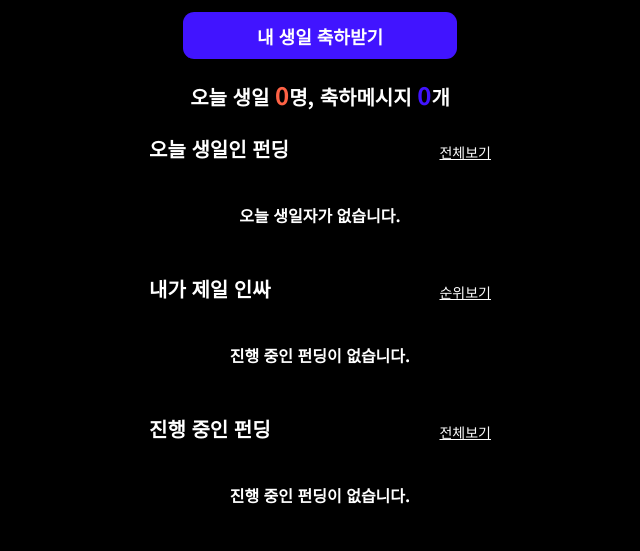
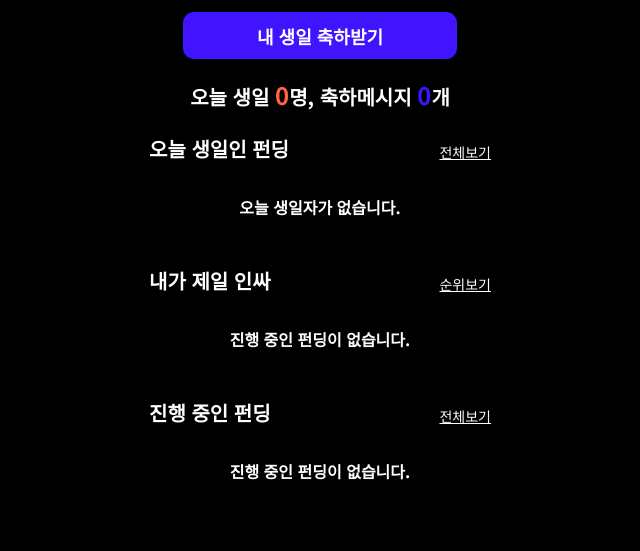
Before and after one commit to Jubroooo/BestBirthday, a Django app: page / in a window 1280 px wide. Shown: the part 350-901 px from the top of the page, without its empty margins (320-960 px from the left). After the commit the page ends 830 px from the top, so only its background shows below. Run offline with Django 5.2, Linux system fonts and the light colour scheme; data that the repository does not hold is empty; some libraries are stand-ins or nearby versions; some web fonts are replaced.

Commit message:
[Design] main css 수정

```diff
--- a/server/static/css/fundings/main.css
+++ b/server/static/css/fundings/main.css
@@ -169,3 +169,8 @@
   align-items: center;
   background-color:var(--BB_color_blue);
 }
+.funding-list-container{
+  display: flex;
+  flex-direction: column;
+  gap: var(--gutter16);
+}
--- a/server/templates/fundings/main.html
+++ b/server/templates/fundings/main.html
@@ -57,6 +57,7 @@
   오늘 생일 <strong>0</strong>명, 축하메시지 <strong>0</strong>개
 </div>
 {% endif %}
+<div class="funding-list-container">
   <div class="main-title">
     <div class="notosans-bold-20">오늘 생일인 펀딩</div>
     <a href="{%url 'fundings:main_all_birthday_list' %}">
@@ -106,7 +107,8 @@
       {%else%}
       <div class="null-guide notosans-bold-16">오늘 생일자가 없습니다.</div>
       {%endif%}
-
+</div>
+<div class="funding-list-container">
   <div class="main-title">
     <div class="notosans-bold-20">내가 제일 인싸</div>
     <a href="{%url 'fundings:main_ranking_list' %}">
@@ -156,6 +158,8 @@
   {%else%}
   <div class="null-guide notosans-bold-16">진행 중인 펀딩이 없습니다.</div>
   {%endif%}
+</div>
+<div class="funding-list-container">
   <div class="main-title">
     <div class="notosans-bold-20">진행 중인 펀딩</div>
     <a href="{%url 'fundings:main_all_funding_list' %}">
@@ -206,6 +210,7 @@
       <div class="null-guide notosans-bold-16">진행 중인 펀딩이 없습니다.</div>
       {%endif%}
   {% endblock content %}
+</div>
 
 
 {% block content2 %}
```
Lines whose indentation alone changed are shown as unchanged.
